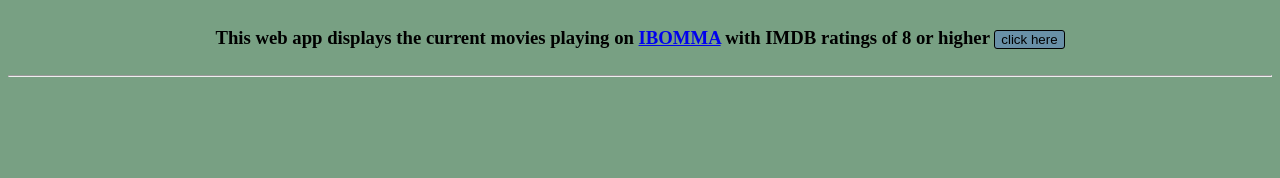
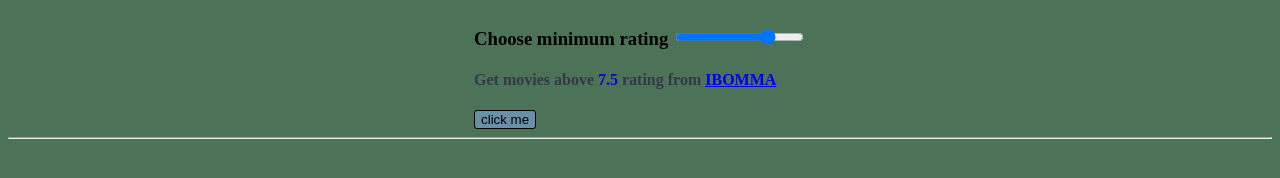
Before and after one commit to haryprasadh/ebomma, a website: page index.html in a window 1280 px wide. Drawn offline with Linux system fonts and the light colour scheme.

Commit message:
added minrating feature

```diff
--- a/index.html
+++ b/index.html
@@ -10,11 +10,16 @@
 </head>
 
 <body>
-    <span>
-        <h3>This web app displays the current movies playing on <a
-                href="https://tube.ibomma.pw/telugu-movies/">IBOMMA</a> with IMDB ratings of 8 or higher <button
-                onclick="main()">click here</button></h3>
-    </span>
+    <div id="container">
+        <div>
+            <h3>Choose minimum rating <input type="range" min="0" max="10" value="7.5" step="0.5" id="minRating"></h3>
+            <h4 id="inline">
+                Get movies above <span id="minRatingDisplay">7.5</span> rating from <a
+                    href="https://tube.ibomma.pw/telugu-movies/">IBOMMA</a>
+            </h4>
+            <button onclick="main()">click me</button>
+        </div>
+    </div>
     <hr>
     <div id="mainDiv"></div>
     <script src="./index.js"></script>
--- a/index.js
+++ b/index.js
@@ -4,6 +4,14 @@ const OMDBapikey = "352838b6";
 const OMDBurl = `https://www.omdbapi.com/?apikey=${OMDBapikey}`;
 
 const mainDiv = document.getElementById("mainDiv");
+const minRatingDisplay = document.getElementById("minRatingDisplay");
+const minRating = document.getElementById("minRating");
+let presentMinRating = 7.5;
+
+minRating.addEventListener("input", function () {
+  minRatingDisplay.textContent = this.value;
+  presentMinRating = this.value;
+});
 
 async function main() {
   mainDiv.innerHTML = "";
@@ -30,7 +38,7 @@ async function main() {
 
       if (movieData.Response == "False") continue;
       let rating = movieData.imdbRating;
-      if (rating < 8 || rating === "N/A") continue;
+      if (rating < presentMinRating || rating === "N/A") continue;
 
       const div = document.createElement("div");
 
@@ -69,7 +77,7 @@ async function main() {
 
       div.append(h3, img, h41, h42, h44, h43, p, a);
       div.classList.add("small-div");
-      div.setAttribute("style", "background-color:rgb(76, 115, 87)");
+      div.setAttribute("style", "background-color:rgb(120, 160, 131)");
 
       mainDiv.append(div);
     }
--- a/style.css
+++ b/style.css
@@ -5,18 +5,15 @@
     gap:1rem;
 }
 
+
 body{
-    background-color:rgb(120, 160, 131);
+    background-color:rgb(76, 115, 87);
 }
 
 button{
     border-radius: 3px;
     background-color: rgb(105, 144, 167);
     border:1px solid black;
-}
-span{
-    display: flex;
-    justify-content: space-around;
 }
 
 h4,p{
@@ -26,6 +23,15 @@ h4,p{
 .small-div{
     padding: 1rem;
     border-radius: 3px;
+}
+
+#container{
+    display: flex;
+    justify-content: space-around;
+}
+
+#minRatingDisplay{
+    color:rgb(19, 6, 197);
 }
 
 @media(width <480px){
```
